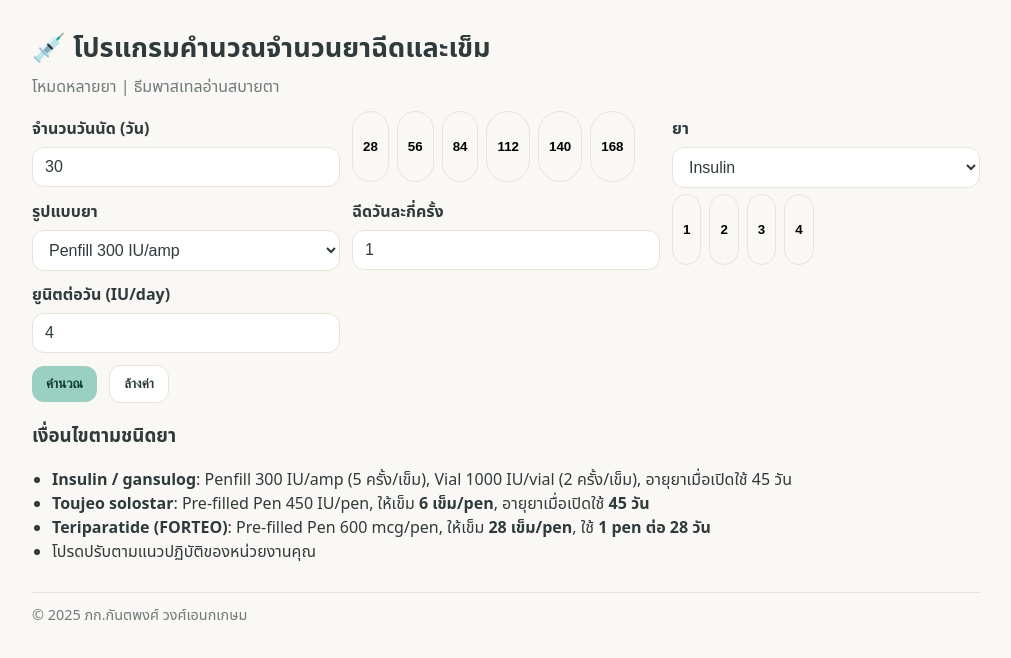
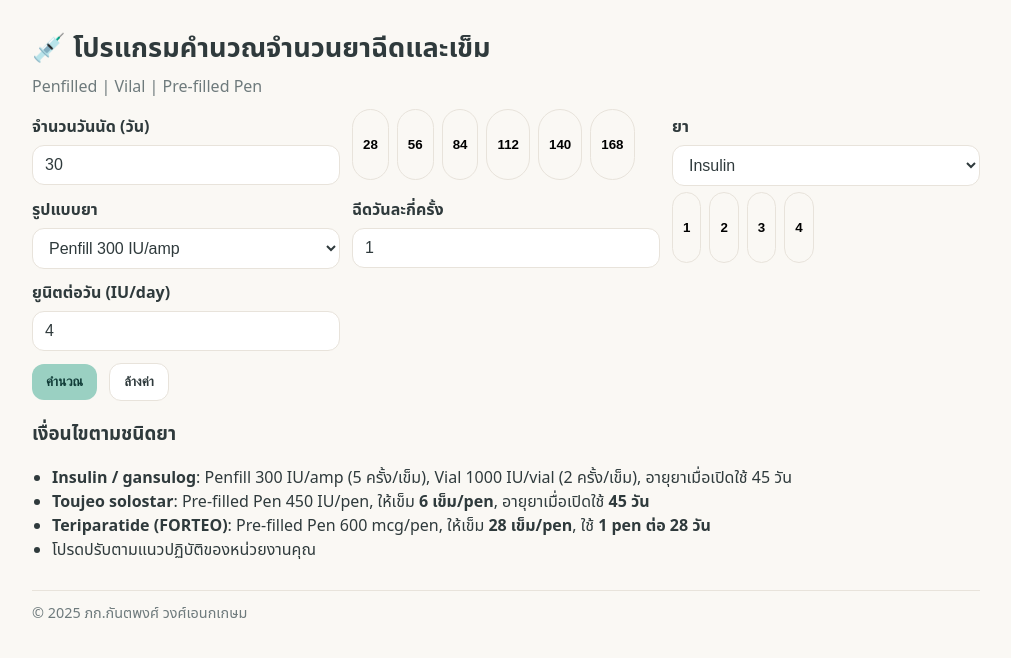
Before and after one commit to sony50369-yellow/Insulin4, a plain HTML site: page index.html in a window 1280 px wide. Shown: the whole page, without its empty margins (134-1145 px from the left). Drawn offline with Linux system fonts and the light colour scheme.

Commit message:
index.html

```diff
--- a/index.html
+++ b/index.html
@@ -11,7 +11,7 @@
 <body>
   <main class="container">
     <h1>💉 โปรแกรมคำนวณจำนวนยาฉีดและเข็ม</h1>
-    <p class="caption">โหมดหลายยา | ธีมพาสเทลอ่านสบายตา</p>
+    <p class="caption">Penfilled | Vilal | Pre-filled Pen </p>
 
     <form id="calc-form" onsubmit="event.preventDefault(); calculate();">
       <div class="grid">
```
